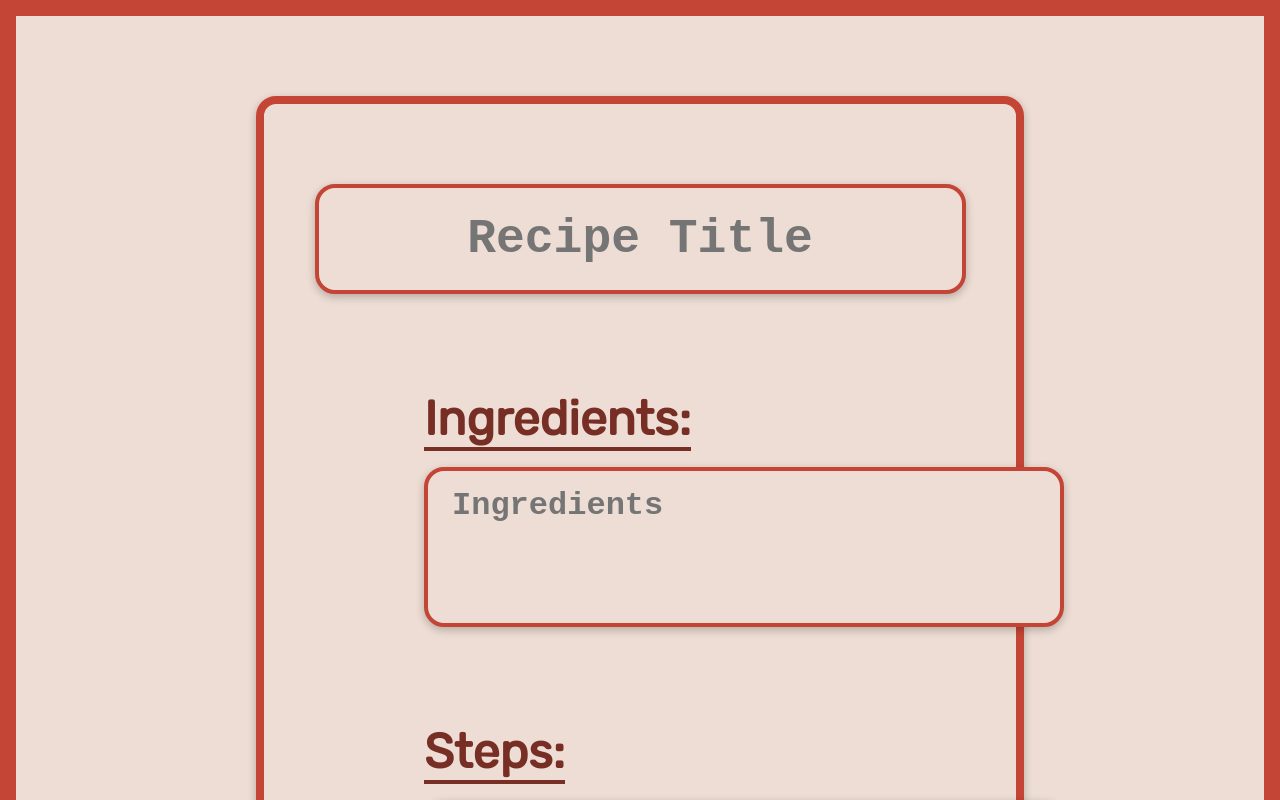
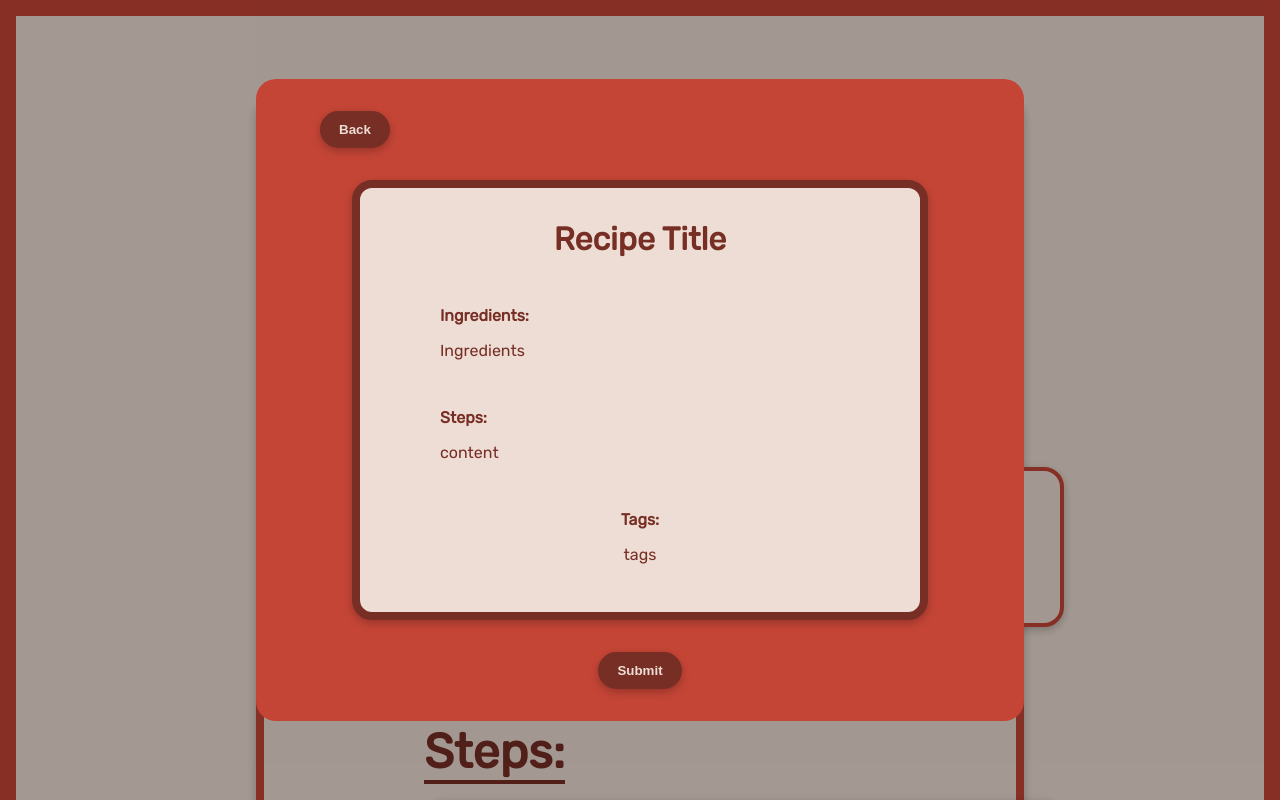
Before and after one commit to MepilLeaf/john-henriksen-capstone, a React (Create React App) app: page /create in a window 1280 px wide. Shown: the top 800 px of the page. Built offline with nearby package versions, Linux system fonts and the light colour scheme.

Commit message:
Finished ui for recipe display component

```diff
--- a/src/components/Button/Button.scss
+++ b/src/components/Button/Button.scss
@@ -6,6 +6,11 @@
   padding: 0.5rem;
   @include box-shadow;
   border: none;
+  animation-duration: 1s;
+
+  &:hover {
+    padding: 0;
+  }
 
   &--blue {
     background-color: $dark-blue;
@@ -20,6 +25,10 @@
     font-size: 1rem;
     @include box-shadow;
 
+    &:hover {
+      padding: 1rem 1.5rem;
+    }
+
     &--blue {
       background-color: $light-blue;
     }
--- /dev/null
+++ b/src/components/RecipeDisplay/RecipeDisplay.js
@@ -0,0 +1,52 @@
+import "./RecipeDisplay.scss";
+import Button from "../Button/Button";
+
+const RecipeDisplay = ({ isBrowser, onBack, onSubmit, recipeData }) => {
+  const { recipeTitle, recipeIngredients, recipeContent, recipeTags } =
+    recipeData;
+
+  return (
+    <article
+      className={`recipe-display ${isBrowser ? "recipe-display--browser" : ""}`}
+    >
+      <button
+        className={`recipe-display__back ${
+          isBrowser ? "recipe-display__back--browser" : ""
+        }`}
+        onClick={onBack}
+      >
+        Back
+      </button>
+      <div
+        className={`recipe-display__recipe ${
+          isBrowser ? "recipe-display__recipe--browser" : ""
+        }`}
+      >
+        <h3 className="recipe-display__recipe-title">{recipeTitle}</h3>
+        <h4 className="recipe-display__recipe-section-title">Ingredients:</h4>
+        <p className="recipe-display__recipe-section-content">
+          {recipeIngredients}
+        </p>
+        <h4 className="recipe-display__recipe-section-title">Steps:</h4>
+        <p className="recipe-display__recipe-section-content">
+          {recipeContent}
+        </p>
+        <h4 className="recipe-display__recipe-tags-title">Tags:</h4>
+        <p className="recipe-display__recipe-tags">{recipeTags}</p>
+      </div>
+
+      {!isBrowser && (
+        <button
+          className={`recipe-display__submit ${
+            isBrowser ? "recipe-display__submit--browser" : ""
+          }`}
+          onClick={onSubmit}
+        >
+          Submit
+        </button>
+      )}
+    </article>
+  );
+};
+
+export default RecipeDisplay;
--- /dev/null
+++ b/src/components/RecipeDisplay/RecipeDisplay.scss
@@ -0,0 +1,74 @@
+@use "../../styles/partials/globals.scss" as *;
+
+.recipe-display {
+  background-color: $light-red;
+  width: 60vw;
+  border-radius: 1.25rem;
+  padding: 2rem 4rem;
+  @include flex(column);
+
+  &--browser {
+    background-color: $light-blue;
+  }
+
+  &__back,
+  &__submit {
+    align-self: flex-start;
+    border: 0.2rem solid $dark-red;
+    background-color: $dark-red;
+    color: $off-white;
+    border-radius: 1.25rem;
+    font-weight: bold;
+    padding: 0.5rem 1rem;
+    @include box-shadow;
+
+    &--browser {
+      border: 0.2rem solid $dark-blue;
+      background-color: $dark-blue;
+    }
+
+    &:hover {
+      border: 0.2rem solid $off-white;
+    }
+  }
+
+  &__submit {
+    align-self: center;
+  }
+
+  &__recipe {
+    margin: 2rem;
+    background-color: $off-white;
+    width: 90%;
+    border-radius: 1.25rem;
+    color: $dark-red;
+    @include flex(column);
+    padding: 2rem 5rem;
+    @include box-shadow;
+    border: 0.5rem solid $dark-red;
+
+    &--browser {
+      color: $dark-blue;
+    }
+  }
+
+  &__recipe-title {
+    margin: 0;
+    font-size: 2rem;
+  }
+
+  &__recipe-section-title,
+  &__recipe-section-content {
+    align-self: flex-start;
+  }
+
+  &__recipe-section-title,
+  &__recipe-tags-title {
+    margin: 3rem 0 0;
+  }
+
+  &__recipe-section-content,
+  &__recipe-tags-content {
+    margin: 1rem 0 0;
+  }
+}
--- a/src/pages/CreateRecipes/CreateRecipe.js
+++ b/src/pages/CreateRecipes/CreateRecipe.js
@@ -3,6 +3,7 @@ import TextareaAutosize from "react-textarea-autosize";
 import Button from "../../components/Button/Button";
 import { useState } from "react";
 import axios from "axios";
+import RecipeDisplay from "../../components/RecipeDisplay/RecipeDisplay";
 
 const CreateRecipes = () => {
   const RECIPES_URL = `${process.env.REACT_APP_BASE_URL}/recipes`;
@@ -16,7 +17,12 @@ const CreateRecipes = () => {
 
   const [values, setValues] = useState(initialValues);
 
-  const [recipe, setRecipe] = useState(null);
+  const [recipe, setRecipe] = useState({
+    recipeTitle: "Recipe Title",
+    recipeIngredients: "Ingredients",
+    recipeContent: "content",
+    recipeTags: "tags",
+  });
 
   const handleInputChange = (e) => {
     const { name, value } = e.target;
@@ -91,6 +97,11 @@ const CreateRecipes = () => {
         </div>
         <Button type="submit" isBlue={false} content="content time" />
       </form>
+      {recipe && (
+        <div className="create-recipe-popup">
+          <RecipeDisplay isBrowser={false} recipeData={recipe} />
+        </div>
+      )}
     </main>
   );
   //for tags use a map with a ternary to either return a string or a span, may have to use items in a string literal
--- a/src/pages/CreateRecipes/CreateRecipe.scss
+++ b/src/pages/CreateRecipes/CreateRecipe.scss
@@ -82,3 +82,13 @@
     color: $off-white;
   }
 }
+
+.create-recipe-popup {
+  background-color: #00000050;
+  position: fixed;
+  top: 0;
+  width: 100%;
+  height: 100vh;
+  z-index: 1000;
+  @include flex;
+}
```
